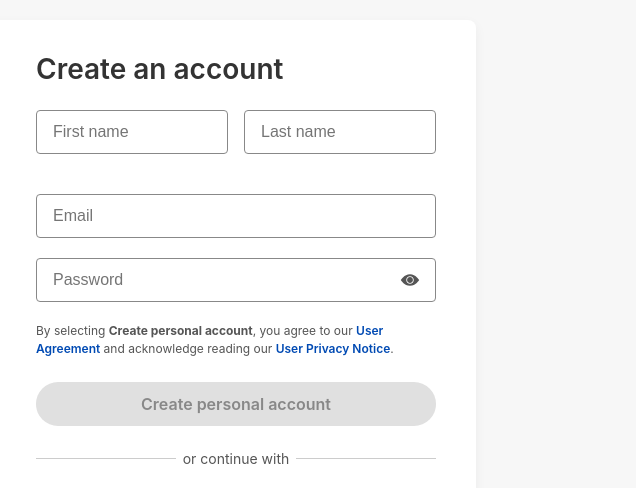
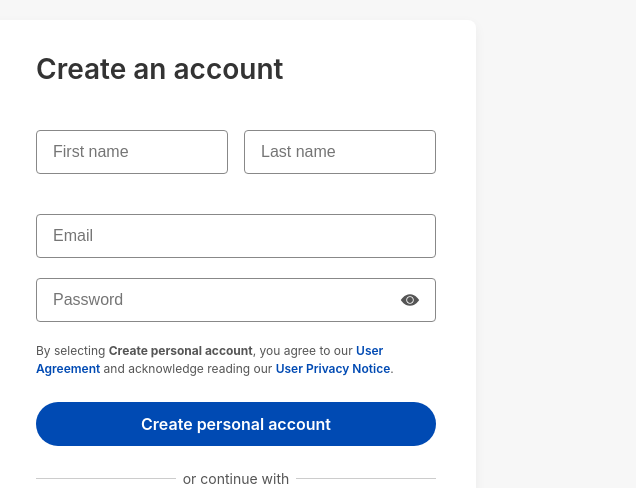
Before and after one commit to dokkuhai/PRN232_Group1_EbayClone_BuyerService, a plain HTML site: page ui/register.html in a window 1280 px wide. Shown: the part 100-588 px from the top of the page, 644-1280 px from the left. Drawn offline with nearby package versions, Linux system fonts and the light colour scheme.

Commit message:
done register

```diff
--- a/ui/assets/js/register.js
+++ b/ui/assets/js/register.js
@@ -4,8 +4,11 @@ $('#registerBtn').on('click', function (event) {
     const firstName = $('#first-name').val().trim();
     const lastName = $('#last-name').val().trim();
     const userName = firstName + " " + lastName;
+    console.log("Full name:", userName);
     const email = $('#email').val().trim();
+    console.log("Email:", email);
     const password = $('#password').val().trim();
+    console.log("Password:", password);
 
     $("#error-message, #success-message").hide();
 
--- a/ui/register.html
+++ b/ui/register.html
@@ -166,16 +166,15 @@
 		}
 
 		.btn-create-account {
-			background-color: #e0e0e0;
-			/* Màu xám (disabled) */
-			color: #888;
+			background-color: #004ab3;
+			color: white;
 			font-size: 16px;
 			font-weight: 600;
 			border: none;
 			border-radius: 24px;
 			padding: 12px;
 			width: 100%;
-			cursor: not-allowed;
+			cursor: pointer;
 			/* Con trỏ bị cấm */
 		}
 
@@ -292,7 +291,8 @@
 			<div class="form-column">
 				<h1>Create an account</h1>
 
-				<form class="register-form" action="#">
+				<div id="error-message" style="color: red; display: none;"></div>
+				<br>
 				<div class="name-fields">
 					<div class="form-field">
 						<input type="text" id="first-name" placeholder="First name">
@@ -309,8 +309,7 @@
 				<div class="form-field full-width password-field">
 					<input type="password" id="password" placeholder="Password">
 					<svg viewBox="0 0 24 24" fill="none" xmlns="http://www.w3.org/2000/svg">
-							<path
-								d="M15.5 12c0 1.93-1.57 3.5-3.5 3.5S8.5 13.93 8.5 12 10.07 8.5 12 8.5s3.5 1.57 3.5 3.5z"
+						<path d="M15.5 12c0 1.93-1.57 3.5-3.5 3.5S8.5 13.93 8.5 12 10.07 8.5 12 8.5s3.5 1.57 3.5 3.5z"
 							fill="currentColor"></path>
 						<path
 							d="M12 5c-7 0-11 7-11 7s4 7 11 7 11-7 11-7-4-7-11-7zm0 11.5c-2.49 0-4.5-2.01-4.5-4.5S9.51 7.5 12 7.5s4.5 2.01 4.5 4.5-2.01 4.5-4.5 4.5z"
@@ -323,8 +322,8 @@
 						Agreement</a> and acknowledge reading our <a href="#">User Privacy Notice</a>.
 				</p>
 
-					<button type="submit" class="btn-create-account" id="registerBtn">Create personal account</button>
-				</form>
+				<button type="button" class="btn-create-account" id="registerBtn">Create personal
+					account</button>
 
 				<div class="divider">or continue with</div>
 
@@ -354,6 +353,8 @@
 	</main>
 
 	<button class="help-icon">?</button>
+	<script src="https://code.jquery.com/jquery-3.6.0.min.js"></script>
+	<script src="assets/js/register.js"></script>
 
 </body>
 
```
Also changed, not shown: ui/google-callback.html (+1 -1 lines). Lines whose indentation alone changed are shown as unchanged.
